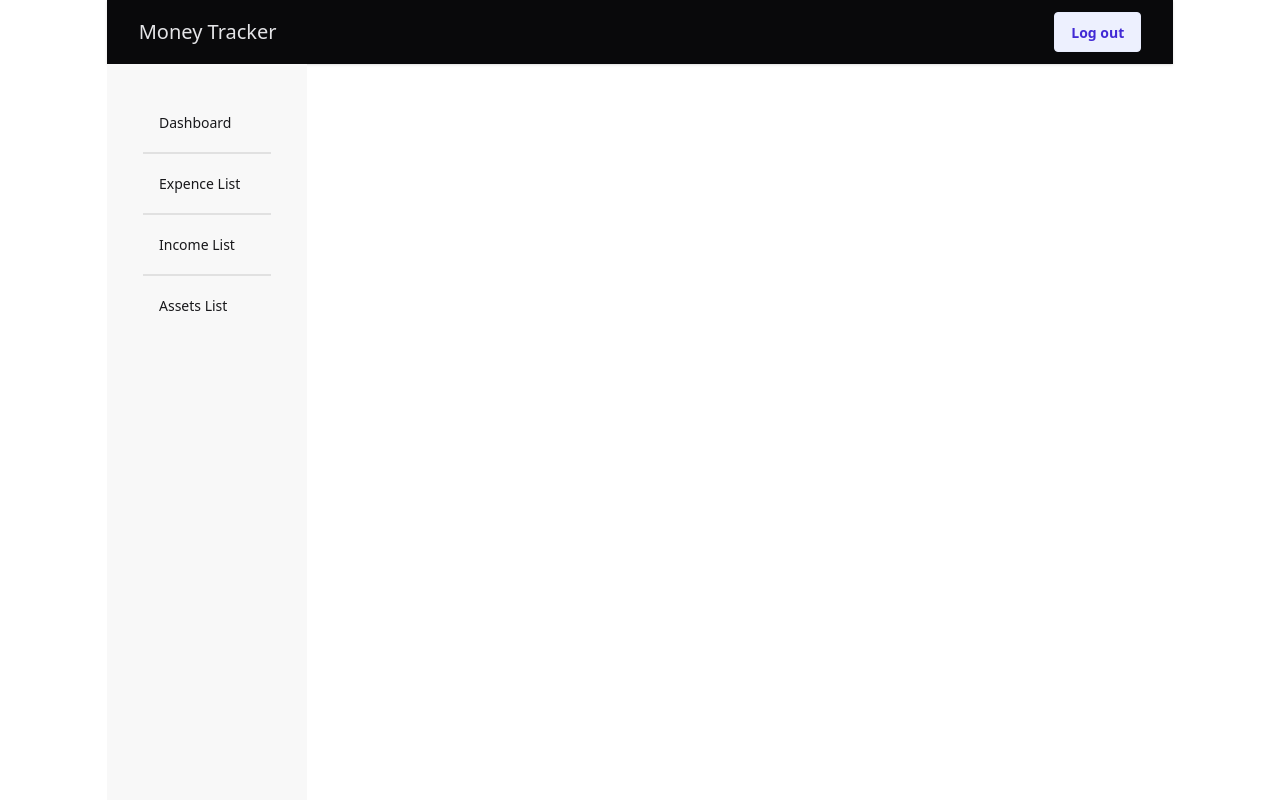
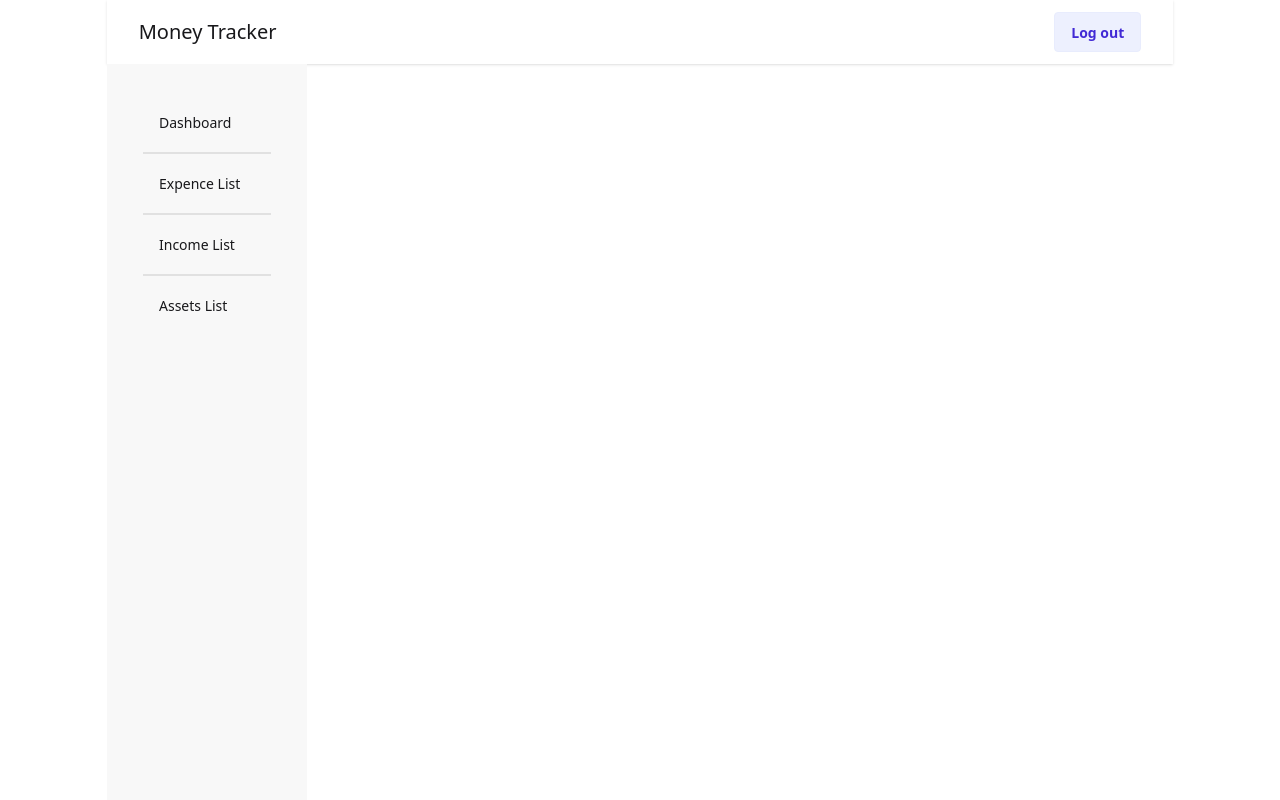
Before and after one commit to marif-githubs/Money-tracker-frontend, a React (Vite) app: page /home in a window 1280 px wide. Shown: the top 800 px of the page. Built offline with nearby package versions, Linux system fonts and the light colour scheme; no server answers.

Commit message:
Update Navbar.jsx

```diff
--- a/src/components/Navbar.jsx
+++ b/src/components/Navbar.jsx
@@ -12,7 +12,7 @@ export const Navbar = () => {
 
   return (
     <>
-      <div className="navbar bg-base-100 shadow-sm px-8 bg-neutral text-neutral-content">
+      <div className="navbar bg-base-100 shadow-sm px-8">
         <div className="flex-1">
           <a className="select-none text-xl">Money Tracker</a>
         </div>
```
